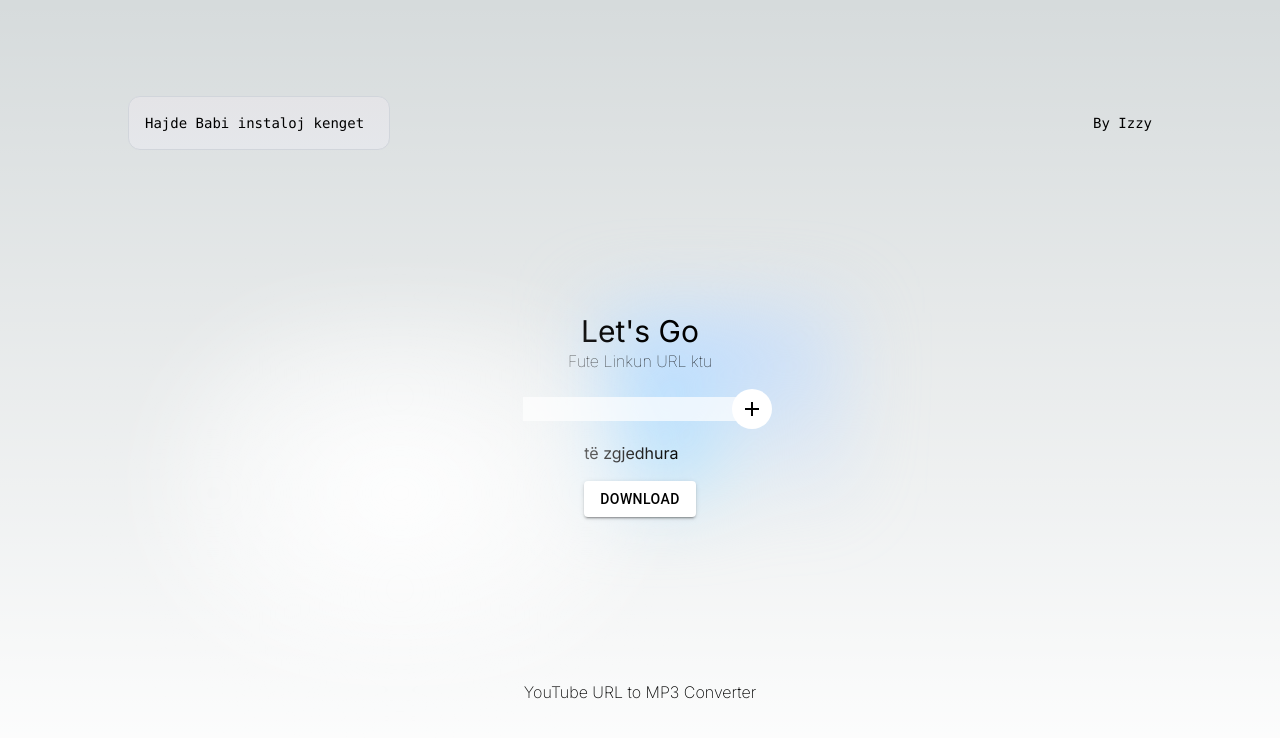
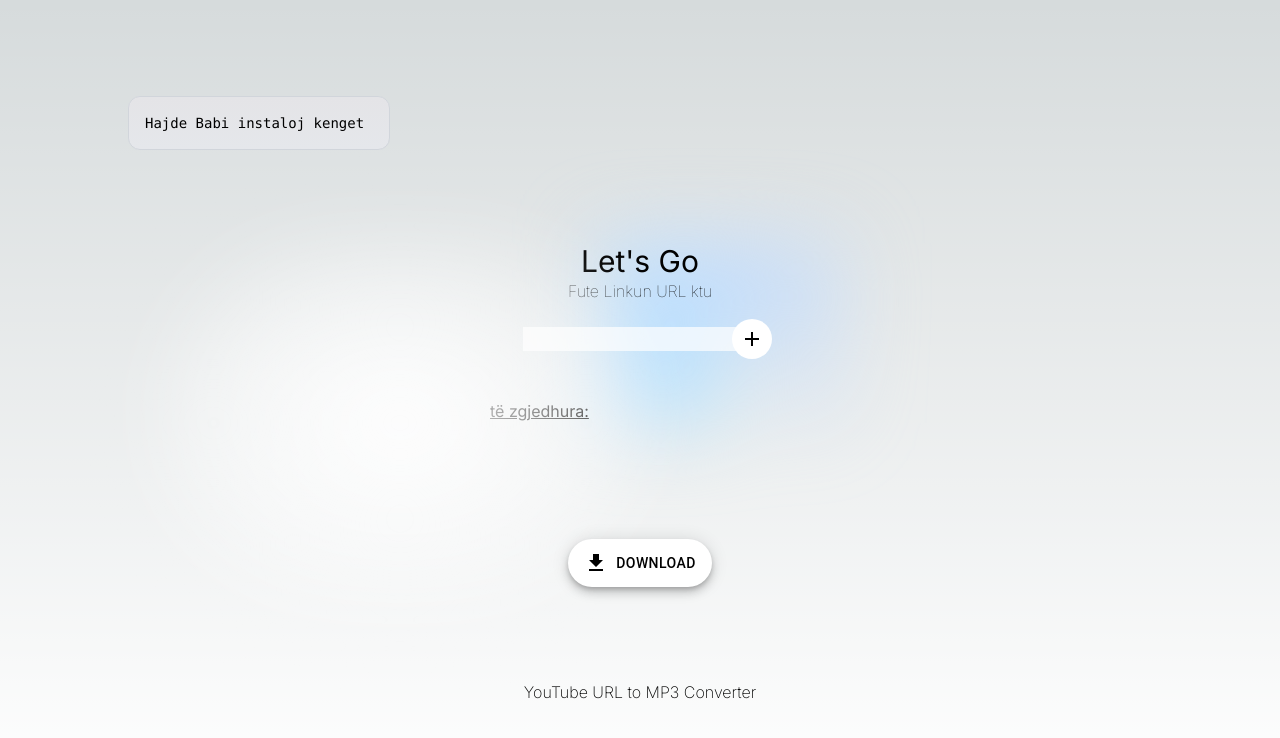
Before and after one commit to izzyyhh/fodda_mp3_installer, a Next.js app: page / in a window 1280 px wide. Shown: the top 738 px of the page. Built offline with nearby package versions, Linux system fonts and the light colour scheme.

Commit message:
add user feedback to download

```diff
--- a/src/app/page.tsx
+++ b/src/app/page.tsx
@@ -1,13 +1,14 @@
 "use client";
 
-import { Add } from "@mui/icons-material";
-import { Button, IconButton } from "@mui/material";
+import { Add, Done, Download } from "@mui/icons-material";
+import { Button, CircularProgress, Fab, IconButton } from "@mui/material";
 import { useRef, useState } from "react";
 
 export default function Home() {
   const [urlInput, setUrlInput] = useState("");
   const [infoList, setInfoList] = useState<string[]>([]);
   const urlList = useRef<string[]>([]);
+  const [isLoading, setIsLoading] = useState(false);
 
   return (
     <main className="flex min-h-screen flex-col items-center justify-between p-24">
@@ -15,16 +16,6 @@ export default function Home() {
         <p className="fixed left-0 top-0 flex w-full justify-center border-b border-gray-300 bg-gradient-to-b from-zinc-200 pb-6 pt-8 backdrop-blur-2xl dark:border-neutral-800 dark:bg-zinc-800/30 dark:from-inherit lg:static lg:w-auto  lg:rounded-xl lg:border lg:bg-gray-200 lg:p-4 lg:dark:bg-zinc-800/30">
           Hajde Babi instaloj kenget&nbsp;
         </p>
-        <div className="fixed bottom-0 left-0 flex h-48 w-full items-end justify-center bg-gradient-to-t from-white via-white dark:from-black dark:via-black lg:static lg:h-auto lg:w-auto lg:bg-none">
-          <a
-            className="pointer-events-none flex place-items-center gap-2 p-8 lg:pointer-events-auto lg:p-0"
-            href="https://vercel.com?utm_source=create-next-app&utm_medium=appdir-template&utm_campaign=create-next-app"
-            target="_blank"
-            rel="noopener noreferrer"
-          >
-            By Izzy
-          </a>
-        </div>
       </div>
       <div className="relative flex flex-col place-items-center before:absolute before:h-[300px] before:w-[480px] before:-translate-x-1/2 before:rounded-full before:bg-gradient-radial before:from-white before:to-transparent before:blur-2xl before:content-[''] after:absolute after:-z-20 after:h-[180px] after:w-[240px] after:translate-x-1/3 after:bg-gradient-conic after:from-sky-200 after:via-blue-200 after:blur-2xl after:content-[''] before:dark:bg-gradient-to-br before:dark:from-transparent before:dark:to-blue-700 before:dark:opacity-10 after:dark:from-sky-900 after:dark:via-[#0141ff] after:dark:opacity-40 before:lg:h-[360px]">
         <h1 className=" text-3xl">{"Let's Go"}</h1>
@@ -42,6 +33,7 @@ export default function Home() {
                       isUrl(urlInput) &&
                       !urlList.current.includes(urlInput)
                     ) {
+                      setIsLoading(true);
                       const newUrlList = [...urlList.current, urlInput];
                       console.log("new url list", newUrlList);
                       urlList.current = newUrlList;
@@ -61,6 +53,7 @@ export default function Home() {
                       } catch (e) {
                         console.log(e);
                       }
+                      setIsLoading(false);
                     }
                   }}
                 >
@@ -80,16 +73,28 @@ export default function Home() {
             </div>
           </div>
         </section>
-        <section className="pt-5">
-          <h3>të zgjedhura</h3>
-          <ul>
+        <section className=" pt-12 flex flex-col items-start min-w-[300px]">
+          <h3 className=" underline">të zgjedhura:</h3>
+          <ul
+            className="flex flex-col items-center min-w-[100px] min-h-[100px]"
+            id="infolist"
+          >
             {infoList.map((info) => (
-              <li key={info}>{info}</li>
+              <li className=" w-full" key={info} datatype={info}>
+                <span>- </span>
+                {info}
+
+                <Done
+                  style={{ opacity: "0" }}
+                  className="fill-lime-100 ease-in-out duration-500 transition-all"
+                ></Done>
+              </li>
             ))}
+            {isLoading && <CircularProgress color="inherit"></CircularProgress>}
           </ul>
-          <Button
-            className="text-black bg-white hover:text-white mt-4"
-            variant="contained"
+          <Fab
+            variant="extended"
+            className="text-black bg-white hover:text-black mt-4 self-center hover:cursor-pointer"
             onClick={async () => {
               console.log(`downloading: ${urlList.current}`);
               const response = await fetch("/api/downloadmp3", {
@@ -101,16 +106,32 @@ export default function Home() {
               });
 
               console.log(await response.json());
+              markAsChecked();
             }}
           >
+            <Download sx={{ mr: 1 }}></Download>
             Download
-          </Button>
+          </Fab>
         </section>
       </div>
       <p className="font-extralight">YouTube URL to MP3 Converter</p>
     </main>
   );
 }
+
+const markAsChecked = () => {
+  const ul = document.getElementById("infolist");
+
+  if (ul) {
+    for (let i = 0; i < ul.children.length; i++) {
+      const child = ul.children.item(i);
+      const doneIcon = child?.querySelector("svg");
+      if (doneIcon) {
+        doneIcon.style.opacity = "100";
+      }
+    }
+  }
+};
 
 const isUrl = (str: string): boolean => {
   try {
```
